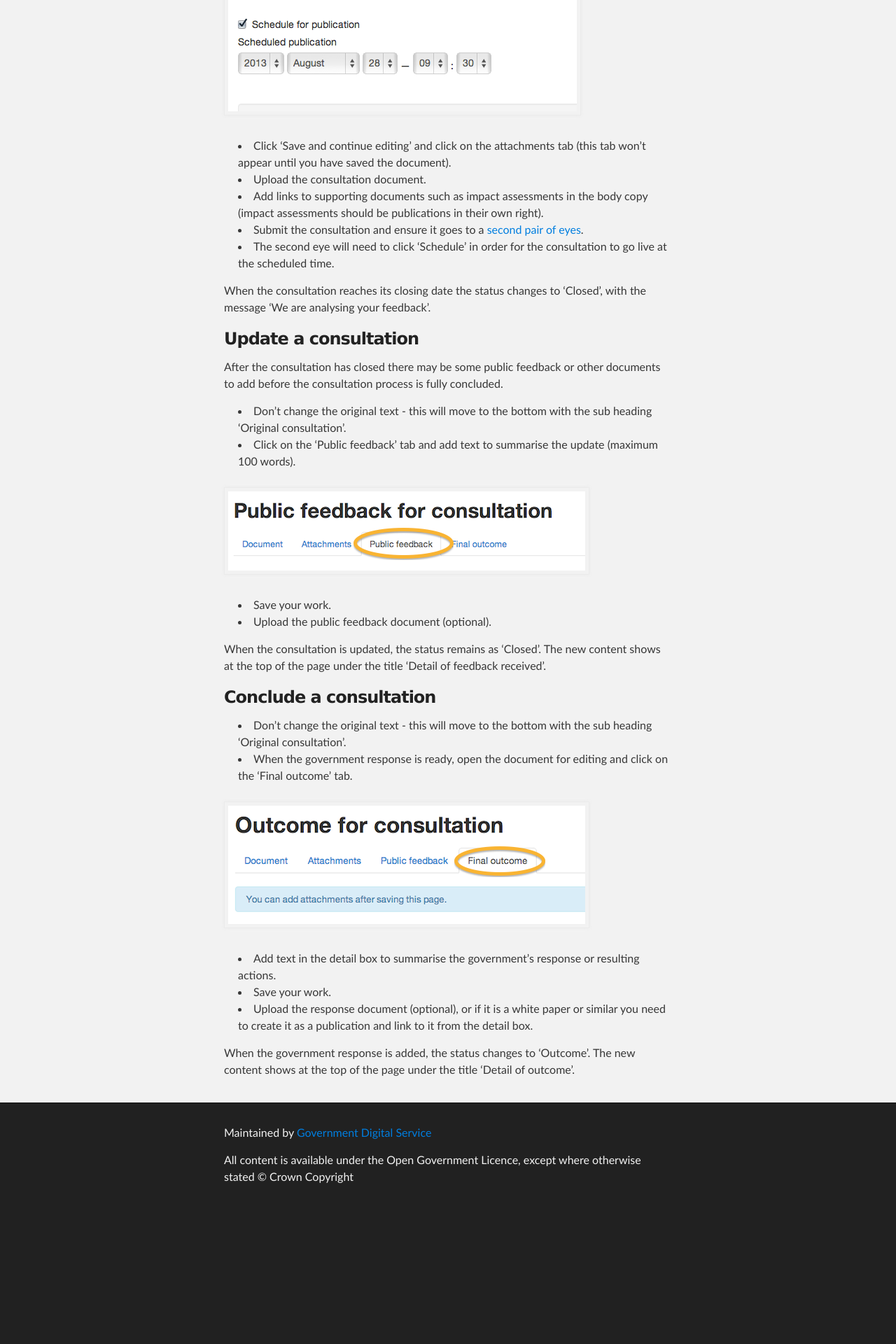
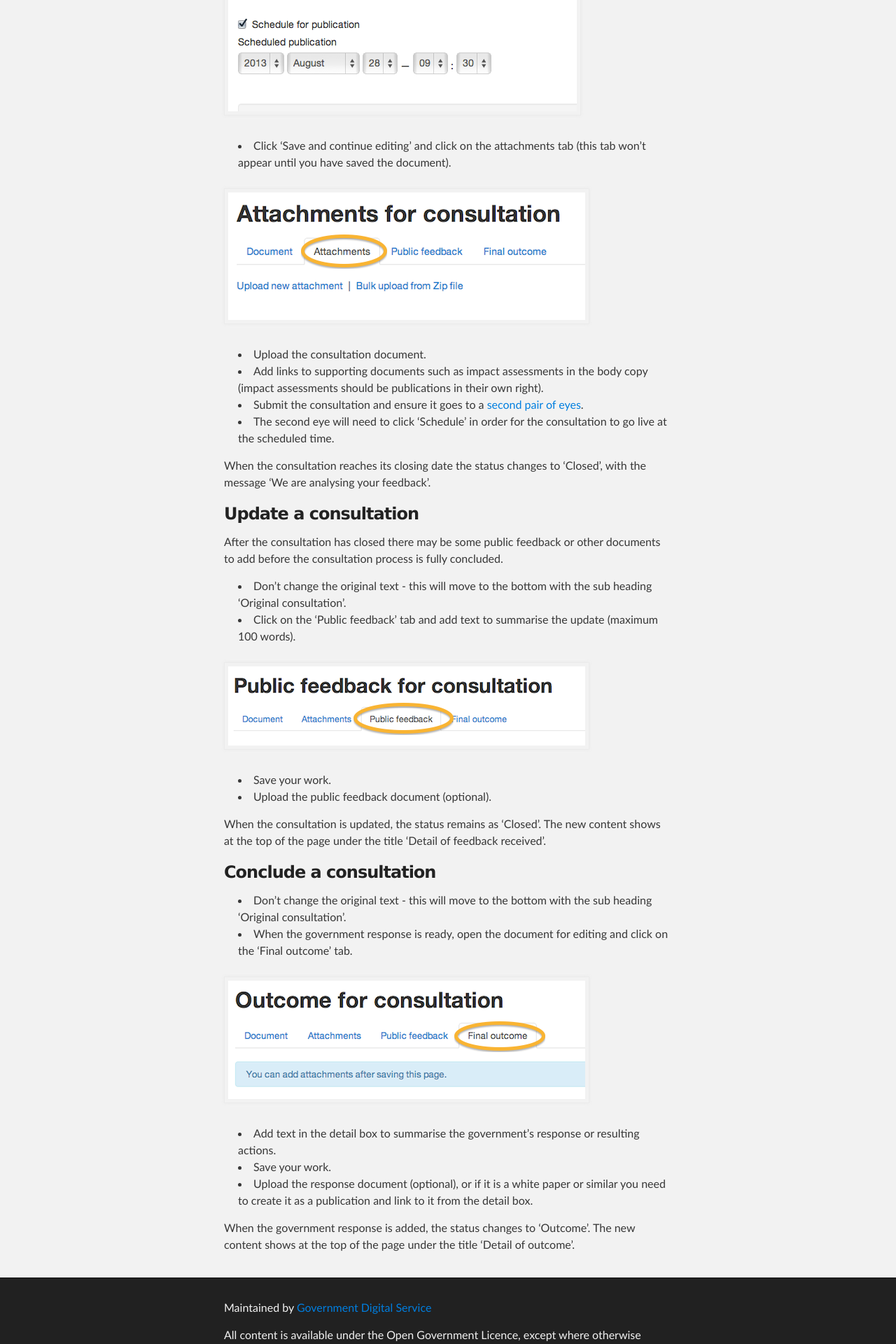
Before and after one commit to alphagov/inside-government-admin-guide, a Jekyll site: the page built from creating-documents/launch-consultations.md, in a window 1280 px wide. Shown: the part 1265-3185 px from the top of the page at 70% size. Built offline with Jekyll 4.4.1, drawn with Linux system fonts in a browser that asks for light colours; before the commit the page ends 2993 px from its top, so only the background shows below that.

Commit message:
Update launch-consultations.md

```diff
--- a/creating-documents/launch-consultations.md
+++ b/creating-documents/launch-consultations.md
@@ -25,6 +25,9 @@
 ![Create consultation 2](create-consultation-2.png)
 
 * Click 'Save and continue editing' and click on the attachments tab (this tab won't appear until you have saved the document).
+
+![Create consultation 5](create-consultation-5.png)
+
 * Upload the consultation document.
 * Add links to supporting documents such as impact assessments in the body copy (impact assessments should be publications in their own right).
 * Submit the consultation and ensure it goes to a [second pair of eyes](https://github.com/alphagov/inside-government-admin-guide/blob/gh-pages/creating-documents/launch-consultations.md).
```
